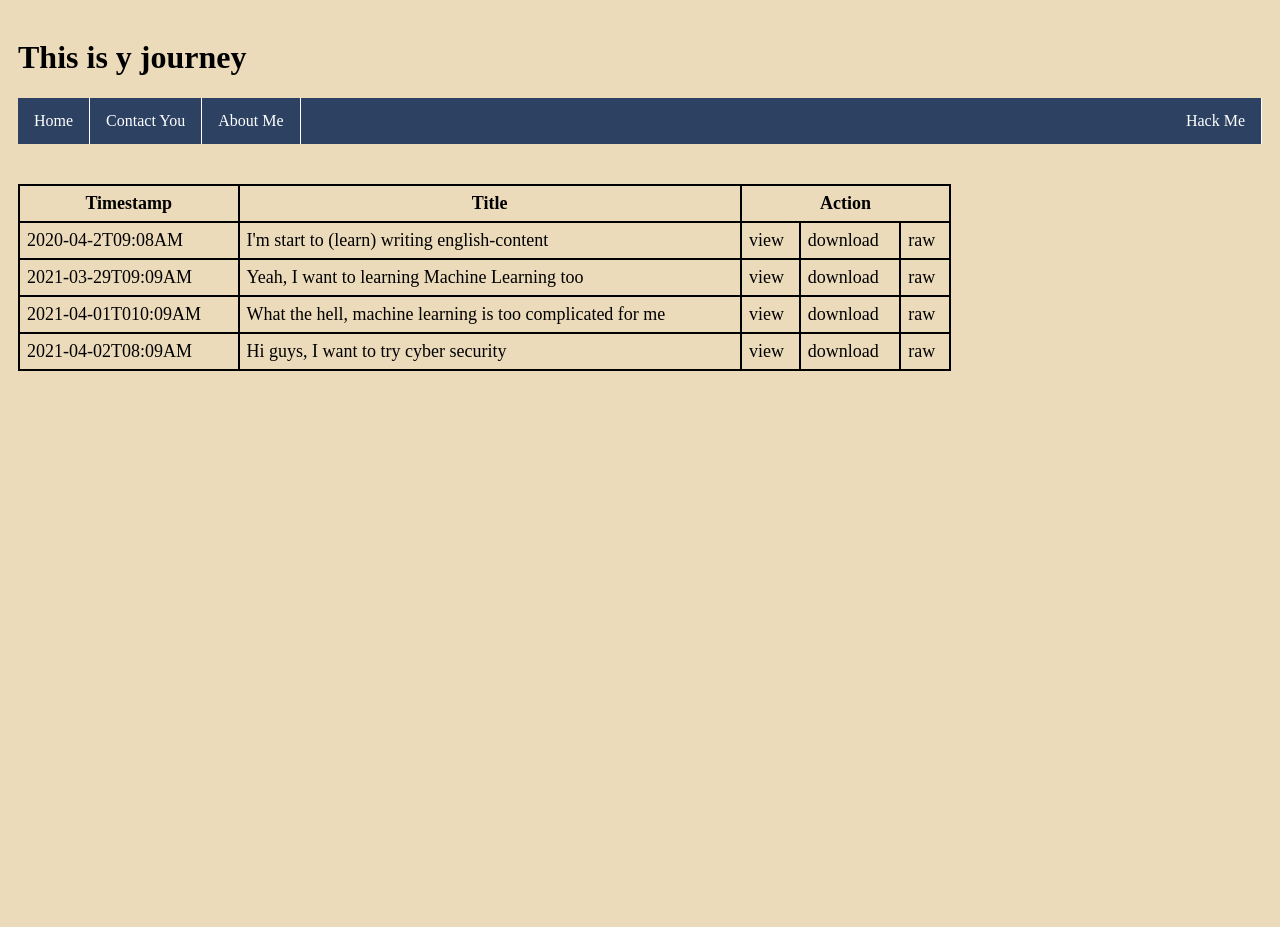
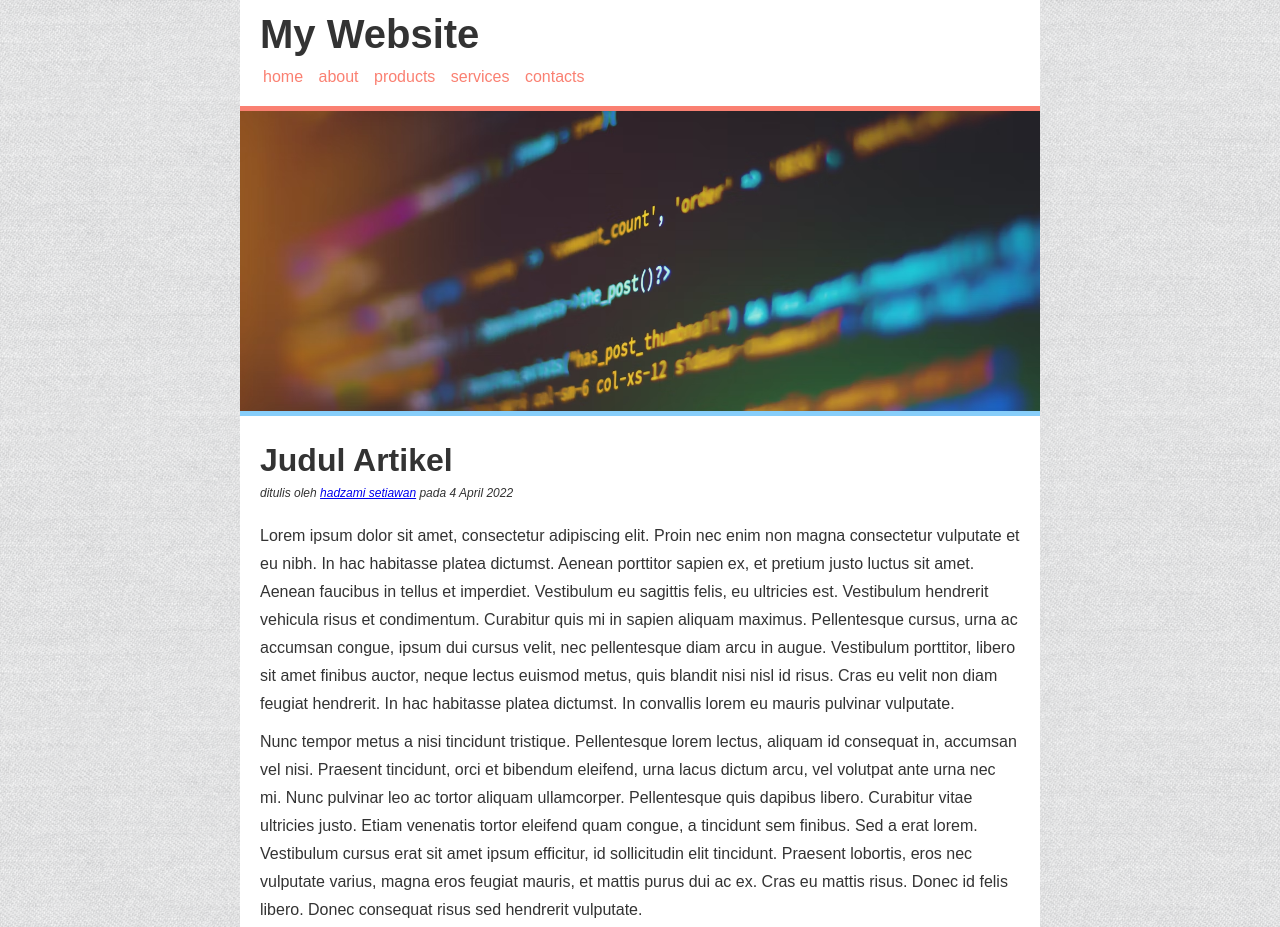
Before and after one commit to hazzzem/hazzzem.github.io, a plain HTML site: page index.html in a window 1280 px wide. Shown: the top 927 px of the page. Before the commit the page ends 800 px from the top, so only its background shows below. Drawn offline with Linux system fonts and the light colour scheme.

Commit message:
merapikan file dan mengganti kode di index.html

```diff
--- a/css2.css
+++ /dev/null
@@ -1,3 +0,0 @@
-body{
-    background-image: url("bg/image 1.png")
-}
--- /dev/null
+++ b/css5.css
@@ -0,0 +1,129 @@
+html, body, div, span, applet, object, iframe,
+h1, h2, h3, h4, h5, h6, p, blockquote, pre,
+a, abbr, acronym, address, big, cite, code,
+del, dfn, em, img, ins, kbd, q, s, samp,
+small, strike, strong, sub, sup, tt, var,
+b, u, i, center,
+dl, dt, dd, ol, ul, li,
+fieldset, form, label, legend,
+table, caption, tbody, tfoot, thead, tr, th, td,
+article, aside, canvas, details, embed,
+figure, figcaption, footer, header, hgroup,
+menu, nav, output, ruby, section, summary,
+time, mark, audio, video {
+    margin: 0;
+    padding: 0;
+    border: 0;
+    font-size: 100%;
+    font: inherit;
+    vertical-align: baseline;
+}
+
+article, aside, details, figcaption, figure,
+footer, header, hgroup, menu, nav, section {
+    display: block;
+}
+body {
+    line-height: 1;
+}
+ol, ul {
+    list-style: none;
+}
+blockquote, q {
+    quotes: none;
+}
+blockquote:before, blockquote:after,
+q:before, q:after {
+    content: '';
+    content: none;
+}
+table {
+    border-collapse: collapse;
+    border-spacing: 0;
+}
+
+
+
+
+/* --- My Code Here --- */
+body{
+    background-color: #eaeaea;
+    font: 16px/28px arial, sans-serif;
+    color: #333;
+    background-image: url("image/pattern.png")
+}
+
+.container{
+    width: 800px;
+    margin: auto;
+    background-color: white;
+}
+
+.header{
+    padding: 20px
+}
+
+.header .judul {
+    font-size: 40px;
+    font-weight: bold;
+    margin-bottom: 15px;
+}
+
+.header a{
+    text-decoration: none;
+    color: salmon;
+    padding:3px;
+}
+
+.header a:hover{
+    background-color: lightskyblue;
+    color: white;
+}
+
+.header .navbar ul li{
+    display: inline-block;
+    margin-right: 5px;
+}
+
+.gambar{
+    margin-top: -5px;
+    margin-bottom: 10px;
+    height: 300px;
+    background-image: url(image/gambar.png);
+    background-size: cover;
+    background-position: 0 -150px;
+    border-top: 5px solid salmon;
+    border-bottom: 5px solid lightskyblue;
+}
+
+.content{
+    padding: 20px;
+    padding-bottom: 15px;
+}
+.content .judul2{
+    margin-bottom: 15px;
+}
+.content .judul2 h2{
+    font-size: 32px;
+    font-weight: bold;
+    margin-bottom: 5px;
+}
+
+.content .judul2 h5{
+    font-size: 12px;
+    font-style: italic;
+}
+
+.content p{
+    margin: 10px auto;
+}
+
+.footer {
+    margin-right: auto;
+    margin-left: auto;
+    margin-top: 40px;
+    color: #eaeaea;
+    padding: 10px;
+    background-color: #333333;
+    text-align: center;
+}
--- a/index.html
+++ b/index.html
@@ -1,106 +1,45 @@
-<!DOCTYPE html>
+<!doctype html>
 <html lang="en">
 <head>
     <meta charset="UTF-8">
-    <title>My Journey</title>
-    <style>
-        *{
-            box-sizing: border-box;
-        }
-        body{
-            background-color:#ECDBBA;
-            color:black;
-            padding:10px;
-        }
-        h1{
-            width: fit-content;
-        }
-        .row{
-            /*content:"";*/
-            /*display: table;*/
-            /*clear: both;*/
-            width: 75%;
-            margin-top: 40px;
-        }
+    <meta name="viewport"
+          content="width=device-width, user-scalable=no, initial-scale=1.0, maximum-scale=1.0, minimum-scale=1.0">
+    <meta http-equiv="X-UA-Compatible" content="ie=edge">
+    <title>Website Sederhana</title>
+    <link rel="stylesheet" href="css5.css">
+</head>
+<body>
+<div class="container">
+    <div class="header">
+        <div class="judul">My Website</div>
+        <div class="navbar">
+            <ul>
+                <li><a href="#">home</a></li>
+                <li><a href="#">about</a></li>
+                <li><a href="#">products</a></li>
+                <li><a href="#">services</a></li>
+                <li><a href="#">contacts</a></li>
+            </ul>
+        </div>
+    </div>
+    <div class="gambar">
+    </div>
+    <div class="content">
+        <div class="judul2">
+            <h2>Judul Artikel</h2>
+            <h5>ditulis oleh <a href="#">hadzami setiawan</a> pada 4 April 2022</h5>
+        </div>
+
+        <p>Lorem ipsum dolor sit amet, consectetur adipiscing elit. Proin nec enim non magna consectetur vulputate et eu nibh. In hac habitasse platea dictumst. Aenean porttitor sapien ex, et pretium justo luctus sit amet. Aenean faucibus in tellus et imperdiet. Vestibulum eu sagittis felis, eu ultricies est. Vestibulum hendrerit vehicula risus et condimentum. Curabitur quis mi in sapien aliquam maximus. Pellentesque cursus, urna ac accumsan congue, ipsum dui cursus velit, nec pellentesque diam arcu in augue. Vestibulum porttitor, libero sit amet finibus auctor, neque lectus euismod metus, quis blandit nisi nisl id risus. Cras eu velit non diam feugiat hendrerit. In hac habitasse platea dictumst. In convallis lorem eu mauris pulvinar vulputate.</p>
+
+        <p>Nunc tempor metus a nisi tincidunt tristique. Pellentesque lorem lectus, aliquam id consequat in, accumsan vel nisi. Praesent tincidunt, orci et bibendum eleifend, urna lacus dictum arcu, vel volutpat ante urna nec mi. Nunc pulvinar leo ac tortor aliquam ullamcorper. Pellentesque quis dapibus libero. Curabitur vitae ultricies justo. Etiam venenatis tortor eleifend quam congue, a tincidunt sem finibus. Sed a erat lorem. Vestibulum cursus erat sit amet ipsum efficitur, id sollicitudin elit tincidunt. Praesent lobortis, eros nec vulputate varius, magna eros feugiat mauris, et mattis purus dui ac ex. Cras eu mattis risus. Donec id felis libero. Donec consequat risus sed hendrerit vulputate.</p>
+
+        <p>Phasellus consectetur, sem ac sodales tincidunt, dolor turpis volutpat augue, at vehicula felis risus in odio. Curabitur malesuada ultrices consectetur. Pellentesque condimentum orci aliquam tempus mattis. Curabitur congue nisl augue, quis placerat felis gravida a. Nulla vehicula tempus tortor, vel pharetra neque condimentum sed. Pellentesque habitant morbi tristique senectus et netus et malesuada fames ac turpis egestas. Fusce quis fermentum eros. Aenean elementum orci purus, id elementum mi euismod vel. Curabitur volutpat dolor nulla, eu vestibulum metus porttitor sollicitudin. Interdum et malesuada fames ac ante ipsum primis in faucibus. Nulla id justo nec nisl finibus tincidunt sed non lectus. Donec sem erat, facilisis id pellentesque a, mollis nec nisi. Nulla rhoncus facilisis porta.</p>
+
+    </div>
+    <div class="footer">Copyright 2022 hadzami setiawan all rights reserved</div>
+</div>
 
 
-        ul{
-            overflow: hidden;
-            padding: 0;
-            background-color:#2D4263;
-            color:white;
-        }
-        li{
-            display:block;
-            padding: 14px 16px;
-            float:left;
-            border-right:1px solid;
-        }
-        table, th, td {
-            border: black solid 2px;
-            padding: 7px;
-            border-collapse: collapse;
-            font-style: bold;
-            font-size: large;
-        }
-
-    </style>
-</head>
-<body>
-<h1  onmouseover="mOver(this)" onmouseout="mOut(this)">This is <M></M>y journey</h1>
-<ul>
-    <li>Home</li>
-    <li>Contact You</li>
-    <li>About Me</li>
-    <li style="float: right">Hack Me</li>
-</ul>
-<table class="row">
-    <tr>
-        <th>Timestamp</th>
-        <th>Title</th>
-        <th colspan="3">Action</th>
-    </tr>
-    <tr>
-        <td>2020-04-2T09:08AM</td>
-        <td>I'm start to (learn) writing english-content</td>
-        <td>view</td>
-        <td>download</td>
-        <td>raw</td>
-    </tr>
-
-    <tr>
-        <td>2021-03-29T09:09AM</td>
-        <td>Yeah, I want to learning Machine Learning too</td>
-        <td>view</td>
-        <td>download</td>
-        <td>raw</td>
-    </tr>
-    <tr>
-        <td>2021-04-01T010:09AM</td>
-        <td>What the hell, machine learning is too complicated for me</td>
-        <td>view</td>
-        <td>download</td>
-        <td>raw</td>
-    </tr>
-    <tr>
-        <td>2021-04-02T08:09AM</td>
-        <td>Hi guys, I want to try cyber security</td>
-        <td>view</td>
-        <td>download</td>
-        <td>raw</td>
-    </tr>
-
-
-</table>
 </body>
-<script>
-
-    function mOver(obj){
-       obj.innerHTML = "Not Really";
-    }
-
-    function mOut(obj){
-       obj.innerHTML = "This is My Journey";
-    }
-</script>
 </html>
--- a/style.css
+++ /dev/null
@@ -1,16 +0,0 @@
-
-
-h1{
-    font-variant: small-caps;
-}
-
-p{
-    font-family: "Times New Roman", sans-serif;
-    font-size: 20px;
-    font-weight: revert;
-    line-height: 25px;
-    text-decoration: line-through;
-    letter-spacing: 10px;
-    color: greenyellow;
-    background-color: black;
-}
```
Also changed, not shown: CSS-Layouting/5. Latihan membuat website sederhana.html (deleted, +0 -45 lines), belajarCSS.html (deleted, +0 -50 lines), belajarCSS2.html (deleted, +0 -11 lines), image/gambar.png (added), image/pattern.png (added).
